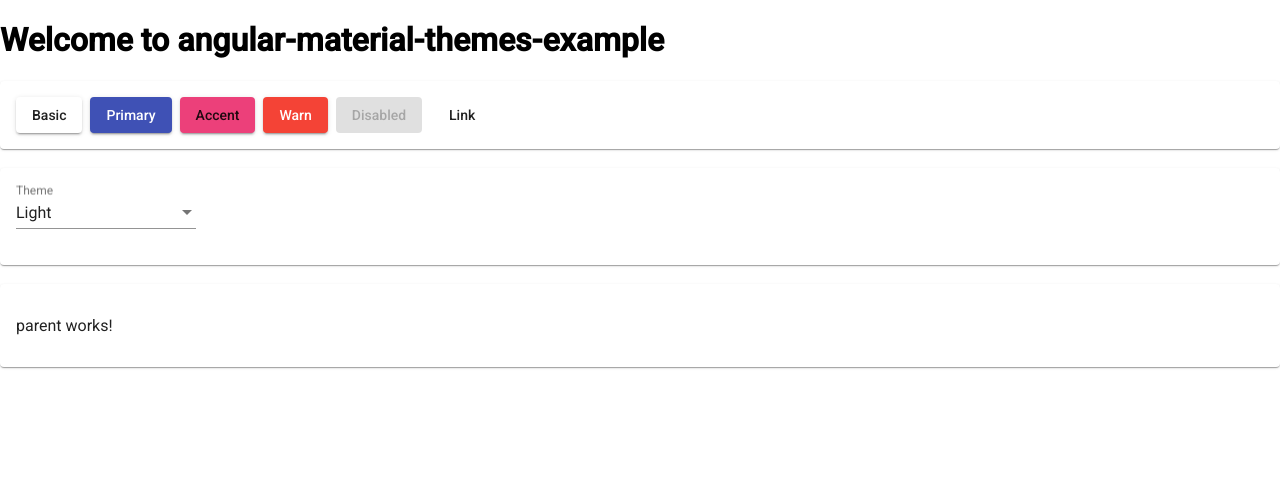
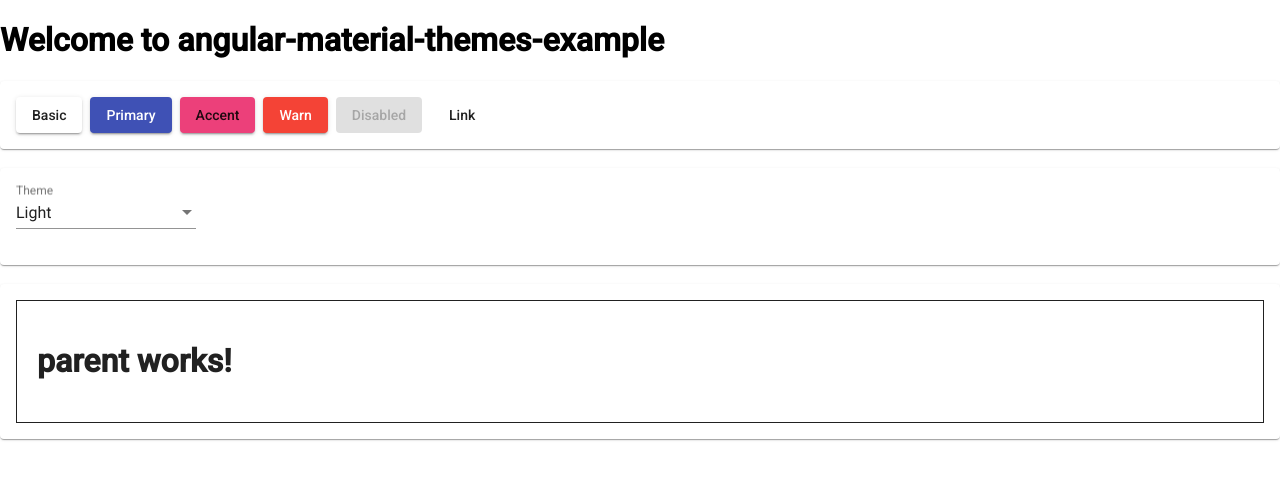
Before and after one commit to rubensa/angular-material-themes-example, an Angular app: page / in a window 1280 px wide. Shown: the top 480 px of the page. Built offline with nearby package versions, Linux system fonts and the light colour scheme.

Commit message:
Style ParentComponent

```diff
--- a/src/app/example/parent/parent.component.html
+++ b/src/app/example/parent/parent.component.html
@@ -1 +1,3 @@
-<p>parent works!</p>
+<div>
+  <h1>parent works!</h1>
+</div>
--- a/src/app/example/parent/parent.component.scss
+++ b/src/app/example/parent/parent.component.scss
@@ -0,0 +1,4 @@
+div {
+  padding: 20px;
+  border: 1px solid;
+}
```
